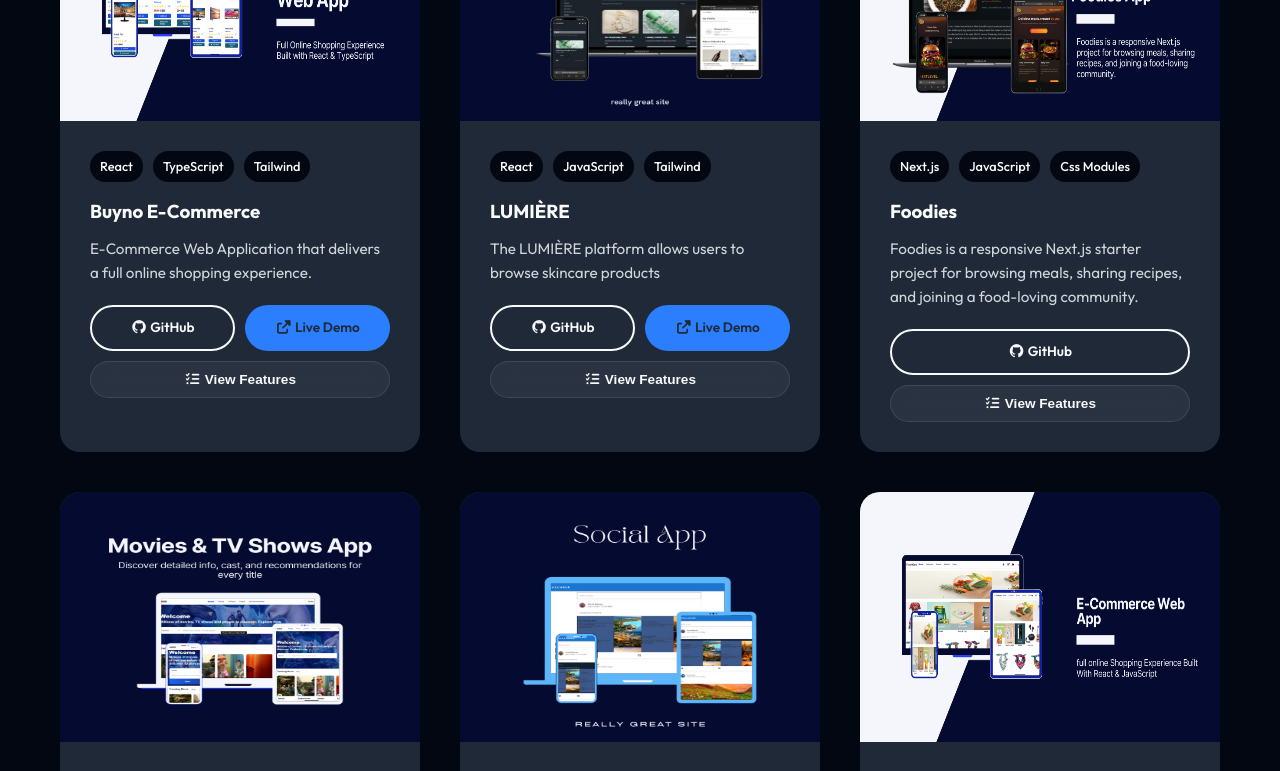
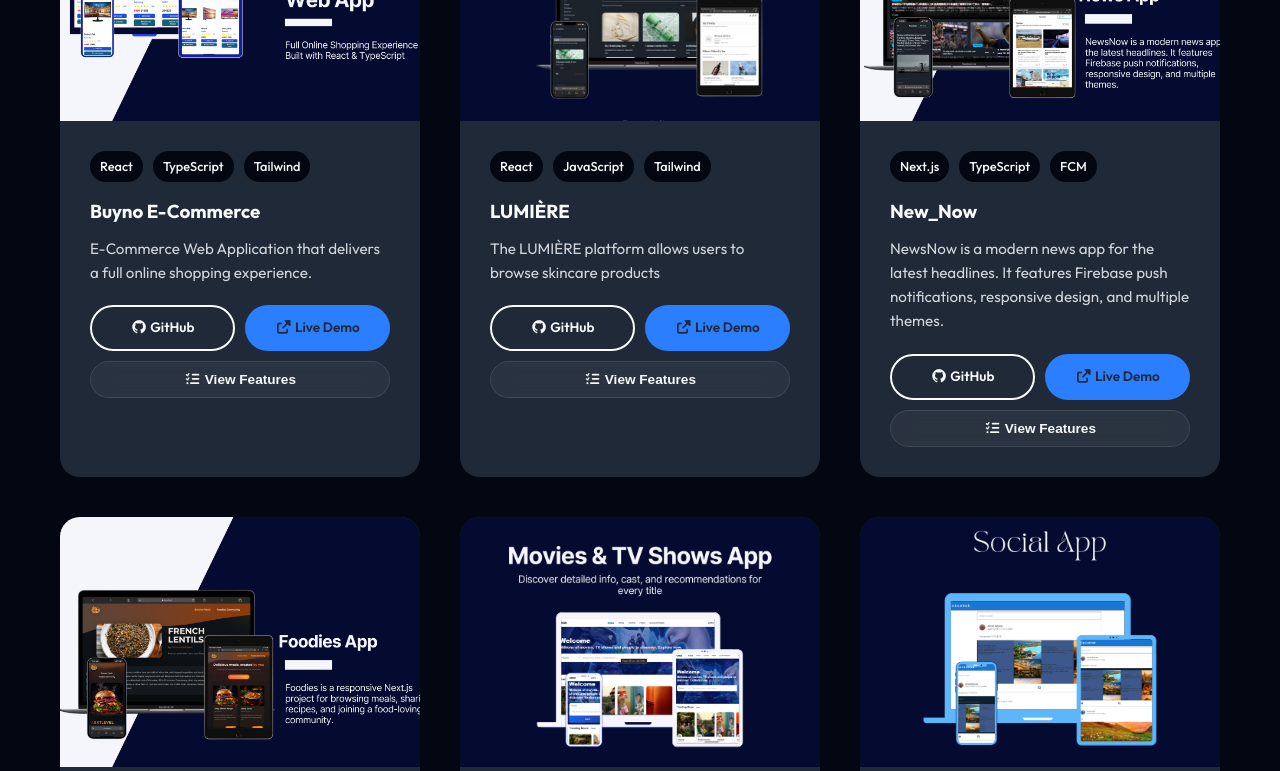
Before and after one commit to MohamedAbdalhalem/Mohamed-_Abdelhalem_portofolio, a React (Vite) app: page / in a window 1280 px wide. Shown: the part 5340-6111 px from the top of the page. Built offline with nearby package versions, Linux system fonts and the light colour scheme.

Commit message:
add new now app project

```diff
--- a/src/components/Projects.tsx
+++ b/src/components/Projects.tsx
@@ -9,6 +9,7 @@
 import nottaImg from "../assets/notta-app.png";
 import LUMIÈREImg from "../assets/Beige New Product Mockup Now Available Facebook Post.png";
 import FoodeiesImg from "../assets/Foodies.png";
+import NewNowImg from "../assets/NewsNow.png";
 // Placeholder when image fails to load
 
 type Project = {
@@ -61,6 +62,25 @@
     github: "https://github.com/MohamedAbdalhalem/LUMI-RE",
     live: "https://lumi-re-inky.vercel.app/",
     tags: ["React", "JavaScript", "Tailwind"],
+  },
+  {
+    id: "New-Now",
+    title: "New_Now",
+    image: NewNowImg,
+    tags: ["Next.js", "TypeScript", "FCM"],
+    description:
+      "NewsNow is a modern news app for the latest headlines. It features Firebase push notifications, responsive design, and multiple themes.",
+    features: [
+      "Server Actions , Server Components",
+      "Browse top headlines on the homepage",
+      "Explore news by category",
+      "Search articles by keyword",
+      "View article details in a dedicated page",
+      "Theme toggle with light/dark/system options",
+      "Firebase-based push notification support",
+    ],
+    github: "https://github.com/MohamedAbdalhalem/News-Now",
+    live: "https://news-now-chi.vercel.app/",
   },
   {
     id: "Foodies",
@@ -187,7 +207,11 @@
           {projects.map((project) => (
             <div className="project-card" key={project.id}>
               <div className="project-visual">
-                <img src={project.image} alt={project.title} />
+                <img
+                  src={project.image}
+                  alt={project.title}
+                  style={{ objectFit: "cover", width: "100%" }}
+                />
               </div>
               <div className="project-info">
                 <div className="project-tags">
```
Also changed, not shown: src/assets/NewsNow.png (added).
